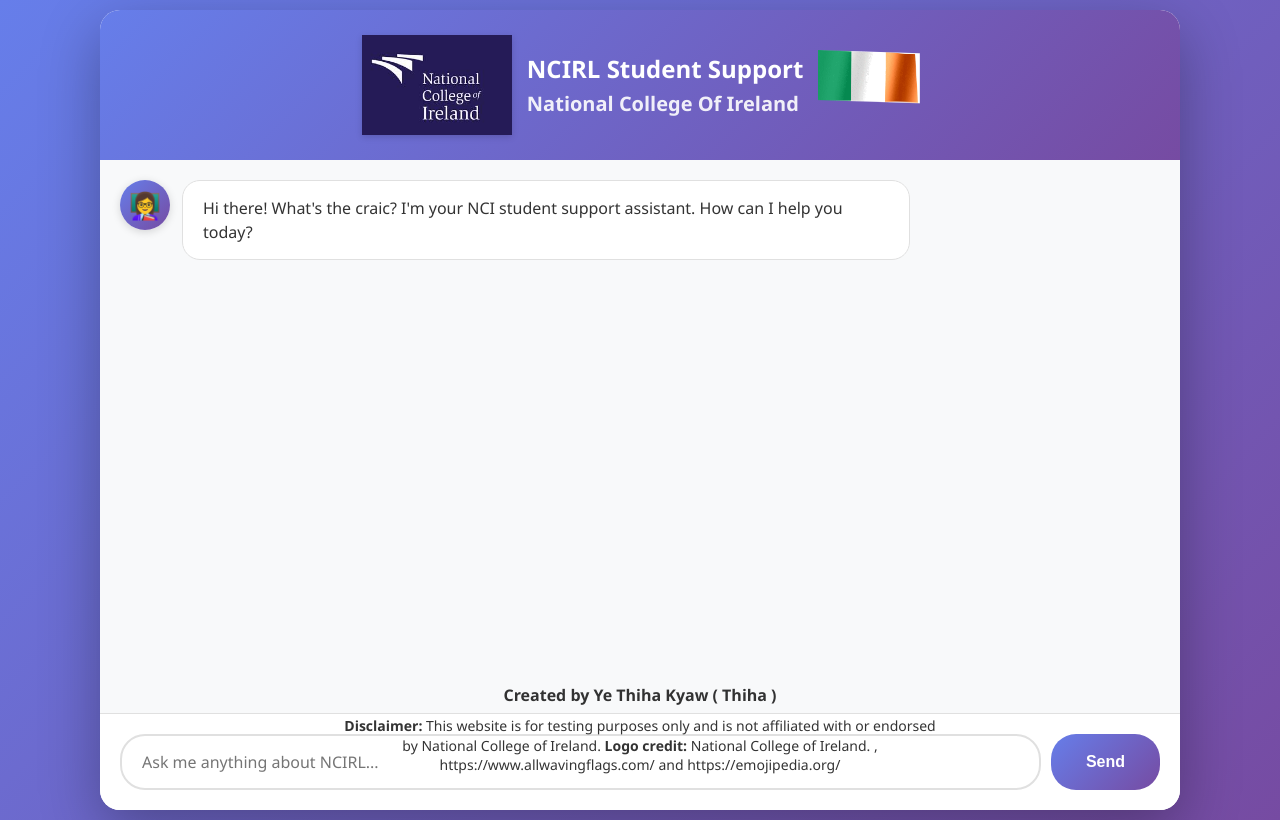
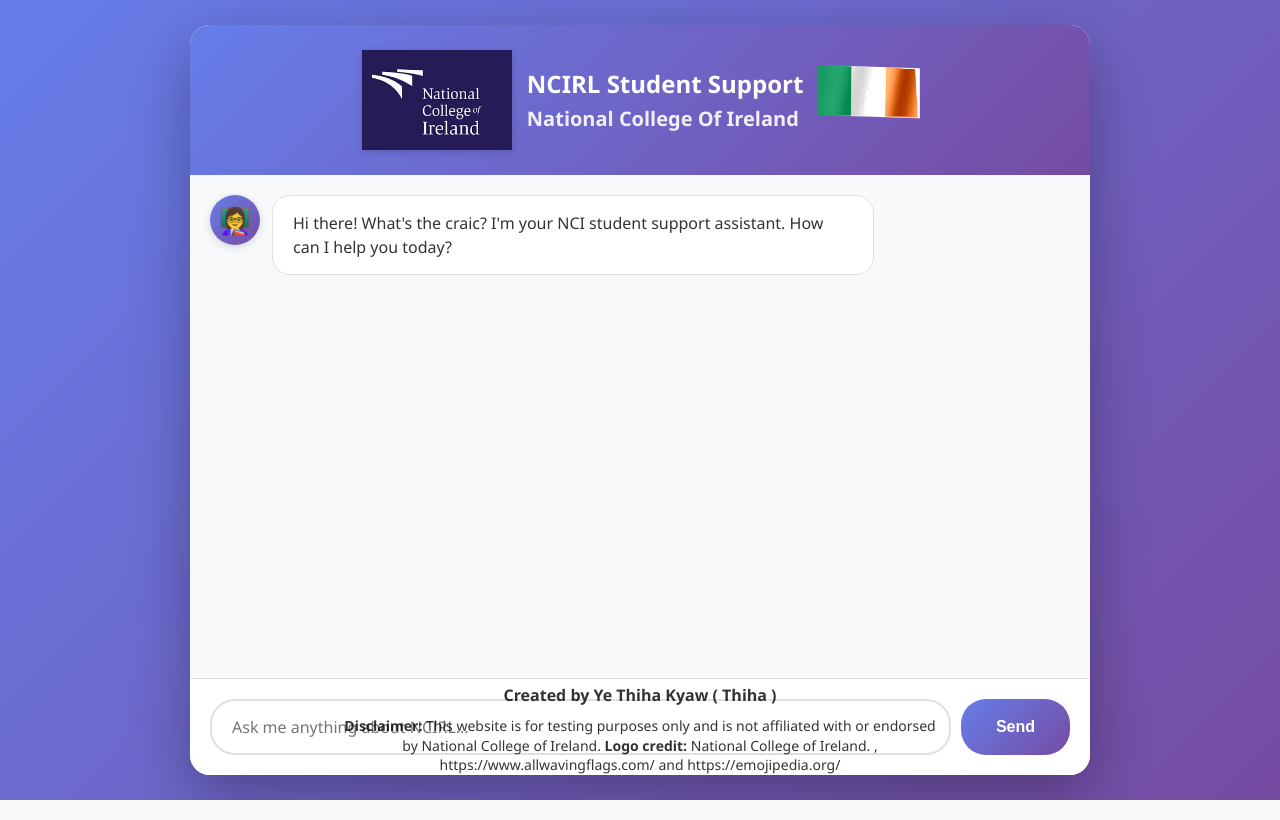
Before and after one commit to Ye-Thiha-Kyaw/ncirl-chatbot, a Flask app: page / in a window 1280 px wide. Run offline with Flask 3, Linux system fonts and the light colour scheme; parts of the project's set-up code (start-up, migrations or seed data) failed here and were passed over.

Commit message:
update css file

```diff
--- a/static/css/style.css
+++ b/static/css/style.css
@@ -16,7 +16,7 @@ body {
 }
 
 .chat-container {
-    max-width: 1080px;
+    max-width: 900px;
     width: 100%;
     background: white;
     border-radius: 20px;
@@ -24,7 +24,7 @@ body {
     overflow: hidden;
     display: flex;
     flex-direction: column;
-    height: 800px;
+    height: 750px;
 }
 
 .chat-header {
```
